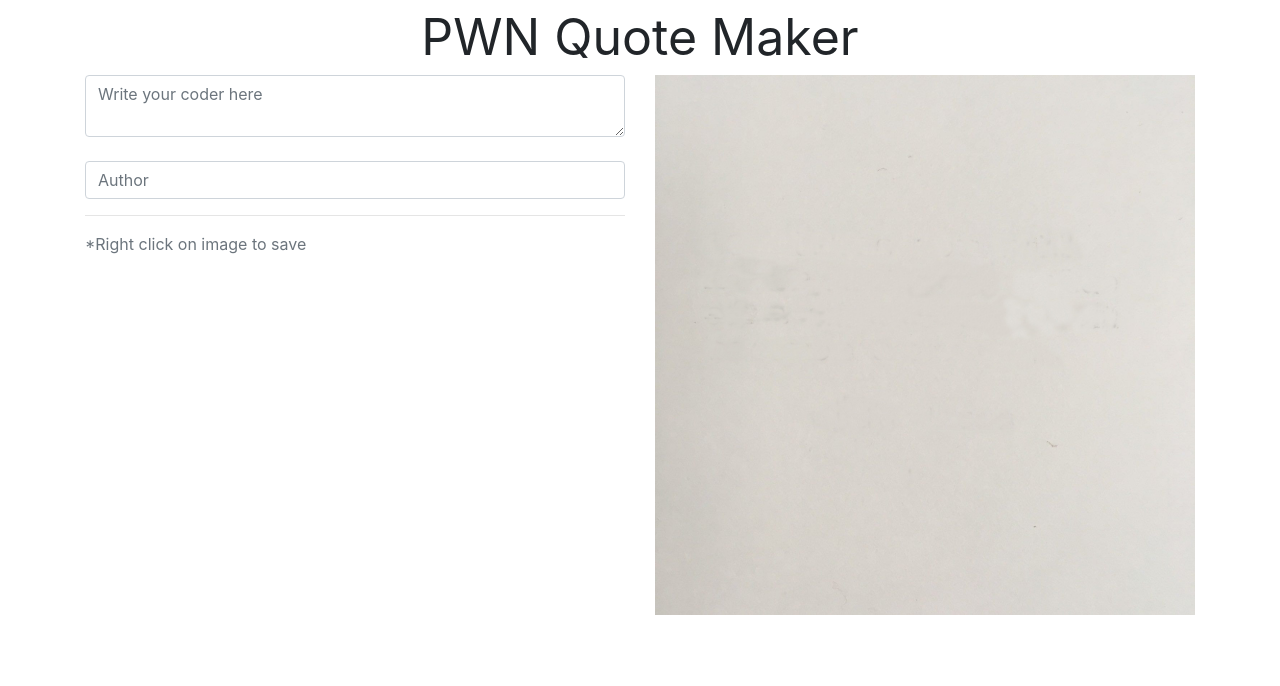
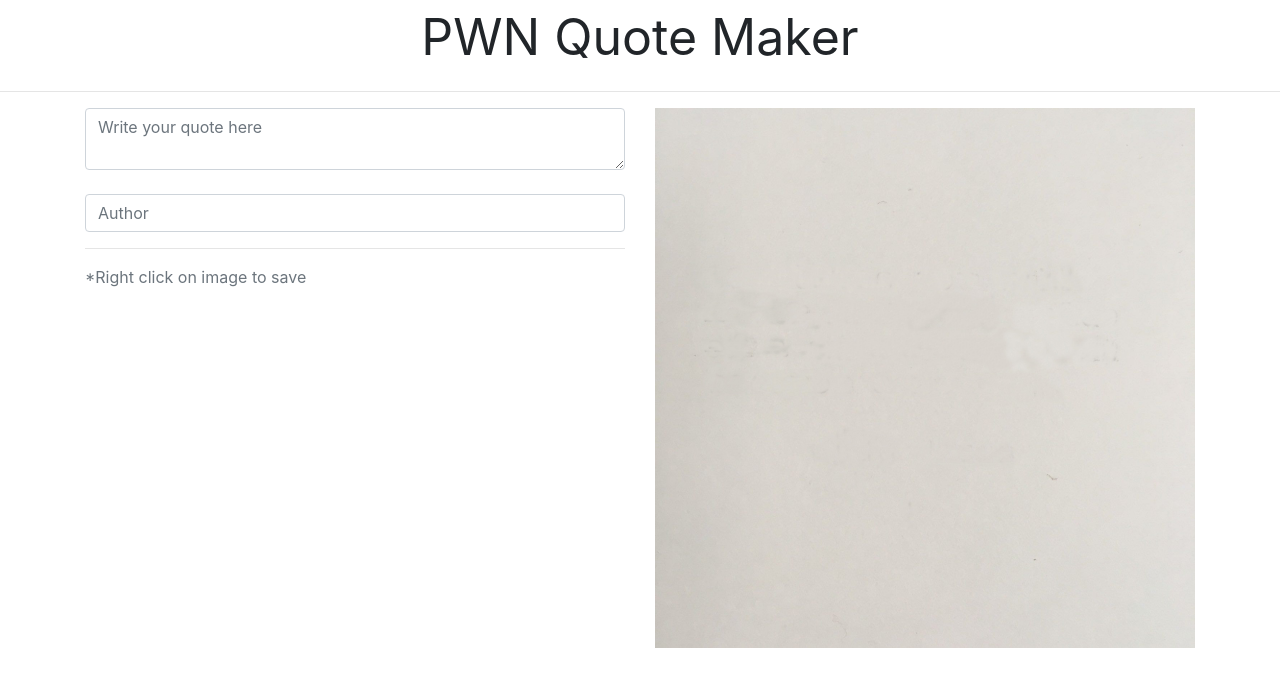
Before and after one commit to pawnesh/pwn-typewriter-quote-maker, a plain HTML site: page index.html in a window 1280 px wide. Drawn offline with nearby package versions, Linux system fonts and the light colour scheme.

Commit message:
spelling mistakes quote

```diff
--- a/index.html
+++ b/index.html
@@ -18,10 +18,11 @@
         <header>
             <center>PWN Quote Maker</center>
         </header>
+        <hr/>
         <div class="container">
             <div class="row">
                 <div class="col-md-6 col-xs-12">
-                    <textarea id="quote-text" class="form-control" placeholder="Write your coder here" onchange="drawText(this,true)"></textarea>
+                    <textarea id="quote-text" class="form-control" placeholder="Write your quote here" onchange="drawText(this,true)"></textarea>
                     <br/>
                     <input type="text" id="author" class="form-control" placeholder="Author" onchange="drawText(this,false)"/>
                     <hr/>
```
